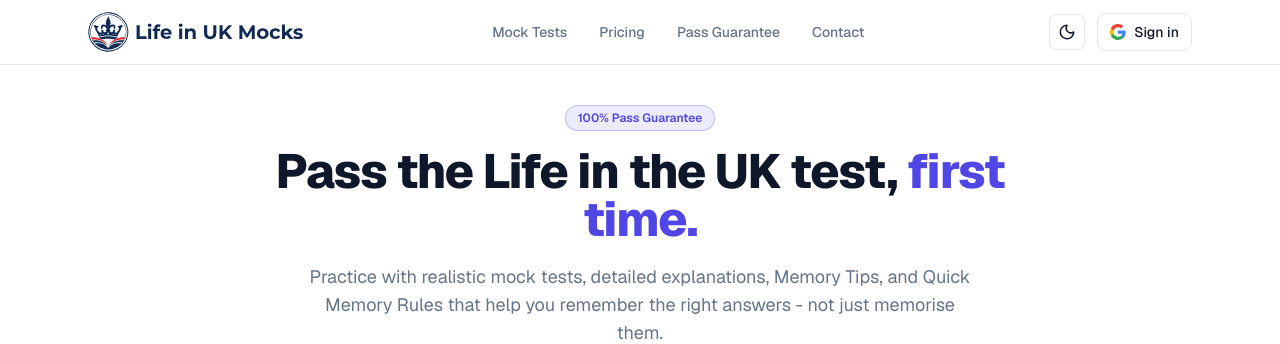
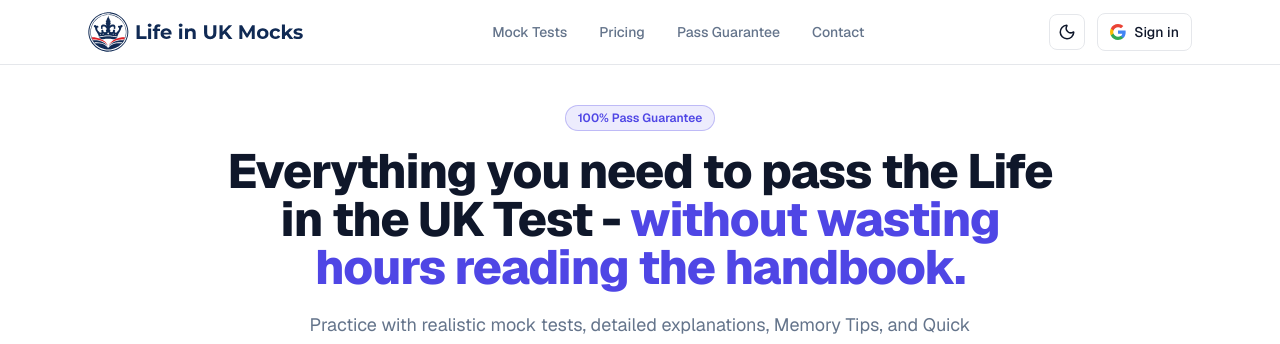
Before and after one commit to Arunkumarvelmurugan/life-in-uk-mocks, a Next.js app: page / in a window 1280 px wide. Shown: the top 344 px of the page. Built offline with nearby package versions, Linux system fonts and the light colour scheme; no server answers.

Commit message:
Update hero headline to lead with the outcome and the time-saving pitch
Replaces "Pass the Life in the UK test, first time." with "Everything
you need to pass the Life in the UK Test - without wasting hours
reading the handbook."

```diff
--- a/src/app/page.tsx
+++ b/src/app/page.tsx
@@ -306,7 +306,8 @@ export default async function Home({
           100% Pass Guarantee
         </span>
         <h1 className="text-4xl font-extrabold tracking-tight sm:text-5xl">
-          Pass the Life in the UK test, <span className="text-primary">first time.</span>
+          Everything you need to pass the Life in the UK Test -{" "}
+          <span className="text-primary">without wasting hours reading the handbook.</span>
         </h1>
         <p className="mt-5 max-w-2xl text-lg text-muted-foreground">
           Practice with realistic mock tests, detailed explanations, Memory Tips, and Quick
```
